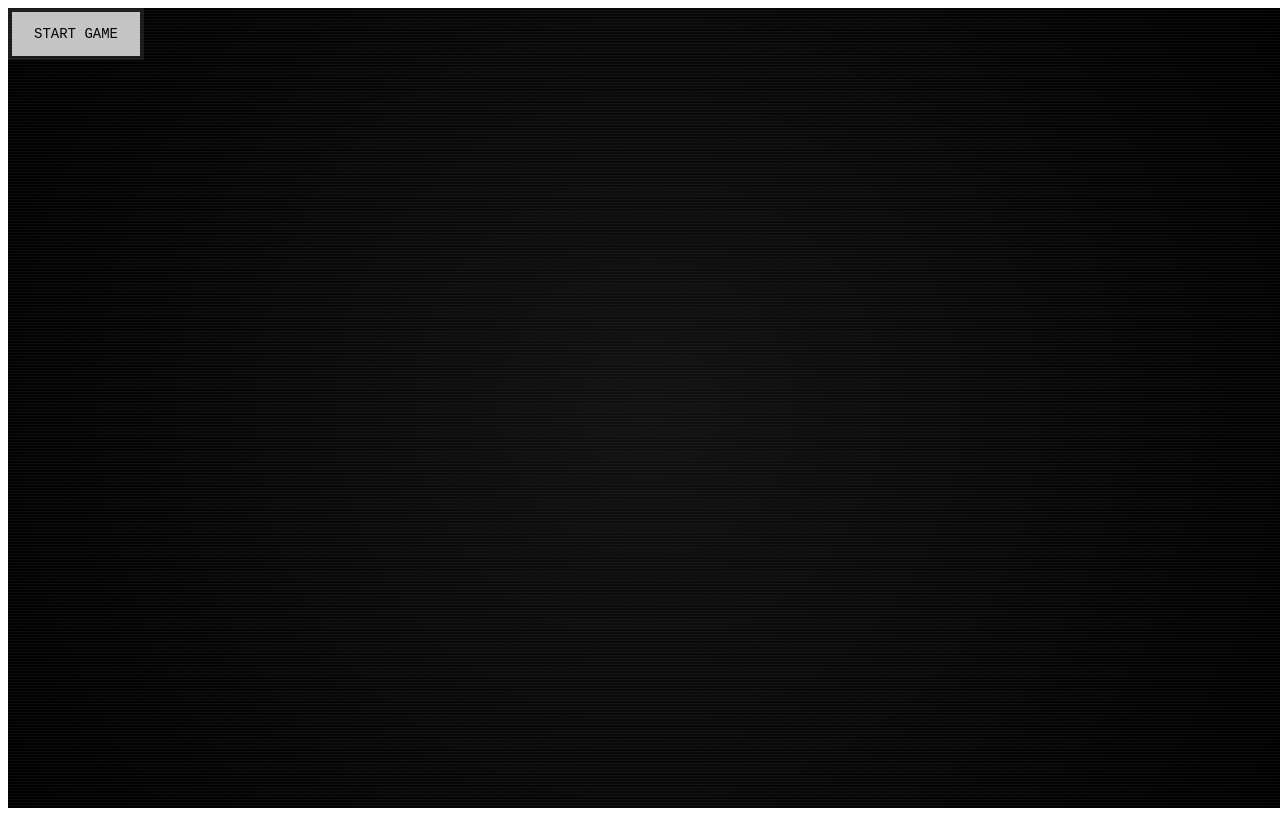
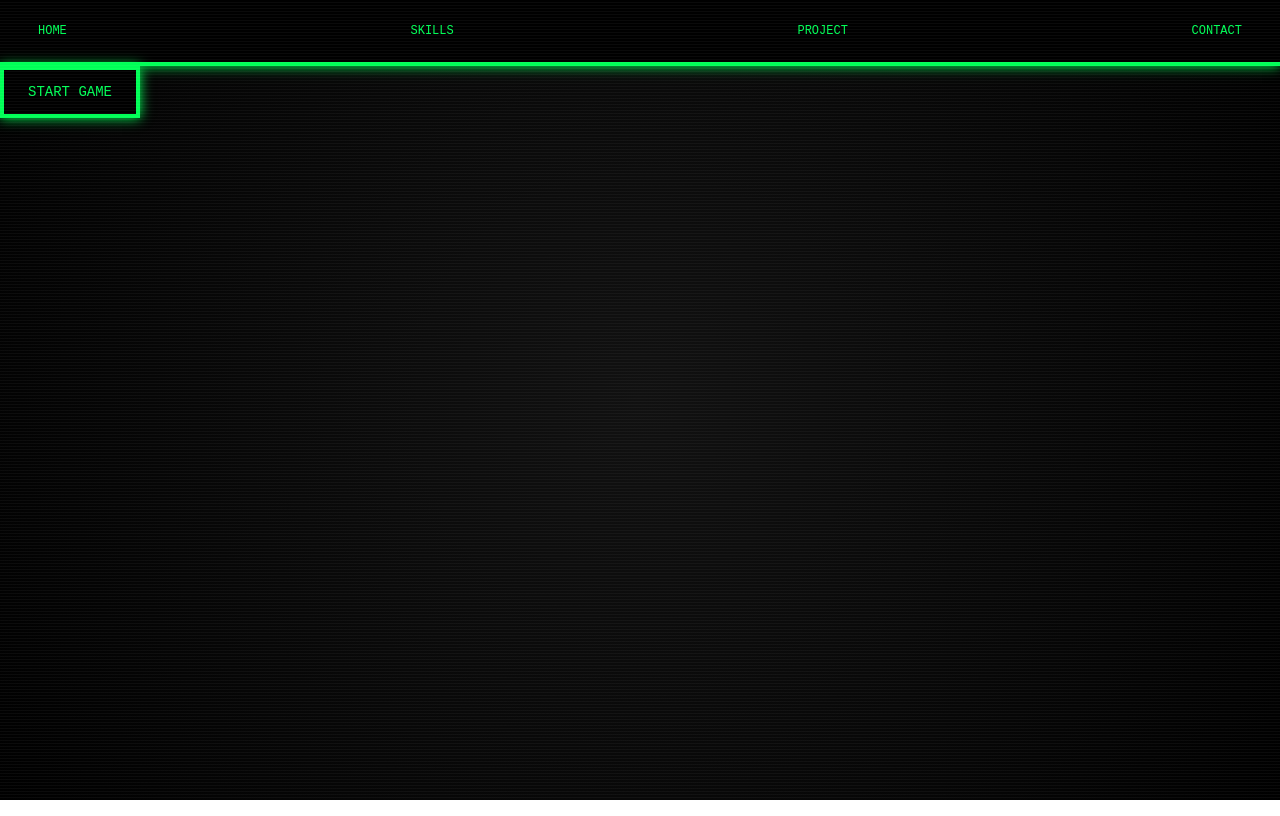
Before and after one commit to AyushSmith00/RetroLib, a React (Vite) app in the folder retroLib/: page / in a window 1280 px wide. Built offline with nearby package versions, Linux system fonts and the light colour scheme.

Commit message:
Added NavBar

```diff
--- a/retroLib/src/App.css
+++ b/retroLib/src/App.css
@@ -0,0 +1,11 @@
+/* Remove browser default spacing */
+* {
+  box-sizing: border-box;
+}
+
+html, body {
+  margin: 0;
+  padding: 0;
+  width: 100%;
+  height: 100%;
+}
--- a/retroLib/src/App.tsx
+++ b/retroLib/src/App.tsx
@@ -1,9 +1,16 @@
 import { TheRetro } from "./main/TheRetro";
 import { RetroButton } from "./components/RetroButton/RetroButton";
+import { RetroNavbar } from "./components/RetroNavbar/RetroNavbar";
 
 function App() {
   return (
     <TheRetro>
+      <RetroNavbar>
+        <a href="#">Home</a>
+        <a href="#">Skills</a>
+        <a href="#">Project</a>
+        <a href="#">Contact</a>
+      </RetroNavbar>
       <RetroButton>Start game</RetroButton>
     </TheRetro>
   );
--- a/retroLib/src/components/RetroButton/RetroButton.css
+++ b/retroLib/src/components/RetroButton/RetroButton.css
@@ -1,22 +1,26 @@
 .retro-btn {
   font-family: 'Press Start 2P', monospace;
   font-size: 14px;
-  padding: 14px 22px;
-  border: 4px solid #000;
+  padding: 14px 24px;
   cursor: pointer;
   text-transform: uppercase;
   image-rendering: pixelated;
-  transition: transform 0.1s ease, box-shadow 0.1s ease;
-  background: #c4c4c4;
-  border-color: #1a1a1a;
-  color: #000;
+
+  background: #000;
+  color: #00ff57;
+  border: 4px solid #00ff57;
+
+  box-shadow: 0 0 12px #00ff57;
+  transition: 0.12s;
 }
 
 .retro-btn:hover {
-  transform: translate(-2px, -2px);
-  box-shadow: 4px 4px 0 black;
+  background: #00ff57;
+  color: #000;
+  box-shadow: 0 0 22px #00ff57;
+  transform: scale(1.03);
 }
+
 .retro-btn:active {
-  transform: translate(0px, 0px);
-  box-shadow: 0 0 0 black;
+  transform: scale(0.98);
 }
--- /dev/null
+++ b/retroLib/src/components/RetroNavbar/RetroNavbar.css
@@ -0,0 +1,40 @@
+/* NAVBAR (matches retro-btn style) */
+.retro-nav {
+  width: 100%;
+  padding: 16px 28px;
+  background: #000;
+  border-bottom: 4px solid #00ff57;
+
+  display: flex;
+  justify-content: space-between;
+  align-items: center;
+
+  box-shadow: 0 0 12px #00ff57;
+  image-rendering: pixelated;
+  font-family: 'Press Start 2P', monospace;
+  color: #00ff57;
+}
+
+/* Navbar links */
+.retro-nav-links {
+  display: flex;
+  gap: 32px;
+}
+
+.retro-nav a {
+  color: #00ff57;
+  text-decoration: none;
+  font-size: 12px;
+  text-transform: uppercase;
+  transition: 0.12s;
+  padding: 6px 8px;
+  border: 2px solid transparent;
+}
+
+.retro-nav a:hover {
+  background: #00ff57;
+  color: #000;
+  border-color: #00ff57;
+  box-shadow: 0 0 10px #00ff57;
+  transform: scale(1.03);
+}
--- /dev/null
+++ b/retroLib/src/components/RetroNavbar/RetroNavbar.tsx
@@ -0,0 +1,15 @@
+import React, { useContext } from "react";
+import "./RetroNavbar.css"
+import { RetroThemeContext } from "../../main/TheRetro";
+
+type RetroNavbarprop = {
+    children: React.ReactNode
+};
+
+export const RetroNavbar: React.FC<RetroNavbarprop> = ({children}) => {
+
+    const {palette} = useContext(RetroThemeContext)
+    return (
+        <nav className= {`retro-nav ${palette}`}>{children}</nav>
+    )
+}
--- a/retroLib/src/index.css
+++ b/retroLib/src/index.css
@@ -0,0 +1,11 @@
+/* Remove browser default spacing */
+* {
+  box-sizing: border-box;
+}
+
+html, body {
+  margin: 0;
+  padding: 0;
+  width: 100%;
+  height: 100%;
+}
--- a/retroLib/src/main/TheRetro.css
+++ b/retroLib/src/main/TheRetro.css
@@ -1,6 +1,9 @@
 .retro-root {
   width: 100vw;
-  height: 100vh;
+  min-height: 100vh;  /* fills entire screen even with navbar */
+  background: #c4c4c4; /* or your theme color */
+  image-rendering: pixelated;
+  overflow: hidden;
 }
 
 .retro-root.crt {
```
